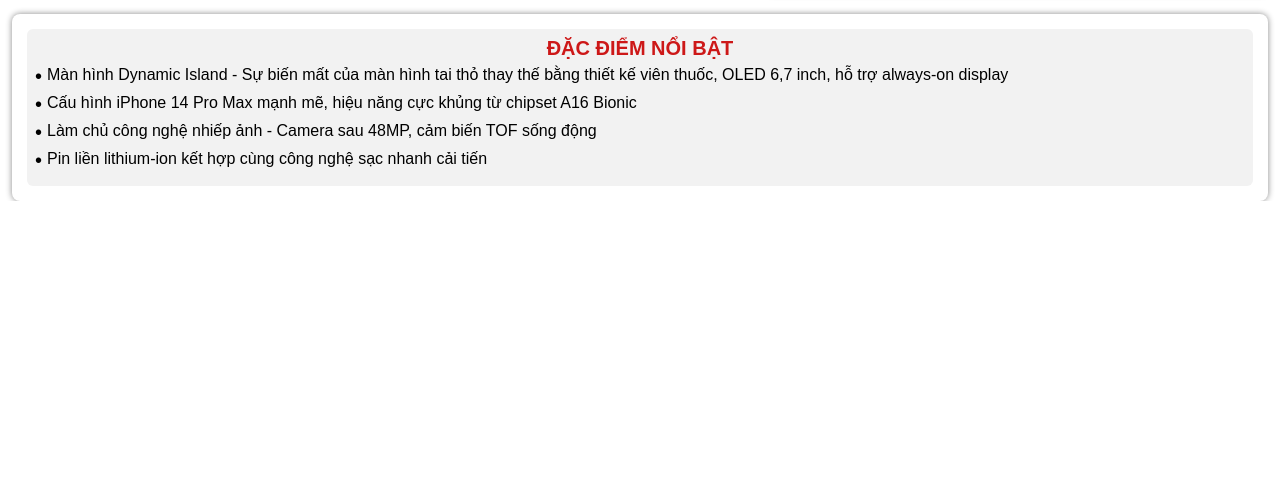
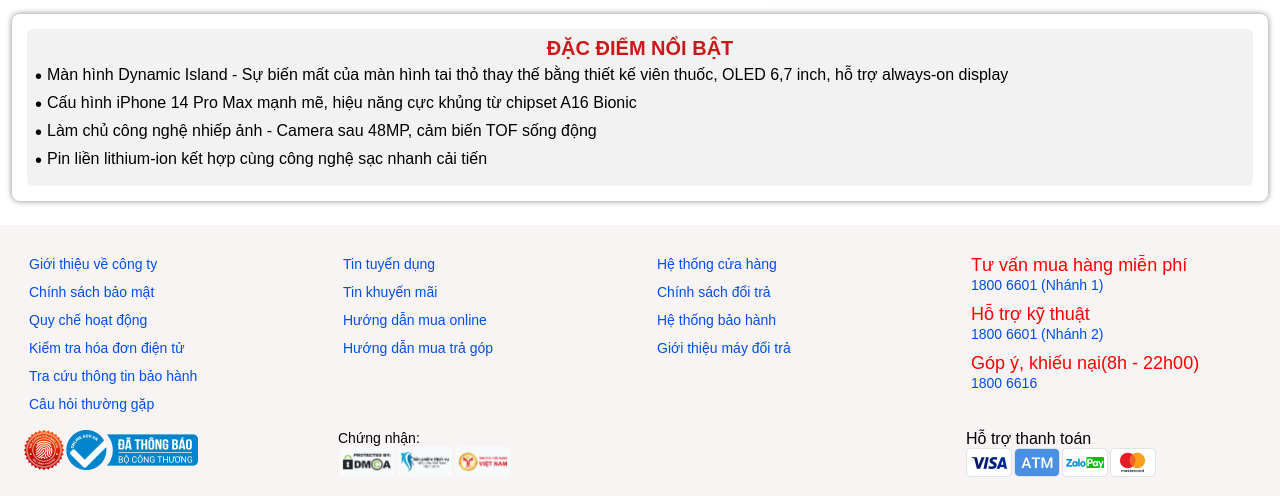
Before and after one commit to nguyenvankhanhdev/ProjectPHP, a PHP site: page /details.html in a window 1280 px wide. Shown: the part 732-1228 px from the top of the page. Before the commit the page ends 933 px from the top, so only its background shows below. Run offline with PHP 8.4, Linux system fonts and the light colour scheme.

Commit message:
update css

```diff
--- a/assets/details.css
+++ b/assets/details.css
@@ -594,6 +595,7 @@
     border-radius: 8px;
     box-shadow: 0 0 6px #888888;
     padding: 15px;
+    margin-bottom: 24px;
 }
 
 .main-content {
@@ -634,7 +636,95 @@
     width: auto;
 }
 
-@media only screen and (max-width: 992px) {
+
+/* =====footer============= */
+.footer {
+    background-color: #f9f4f4;
+
+}
+
+.footer .footer-contact {
+    display: flex;
+    padding: 25px 0 15px;
+}
+
+.footer .contact-item {
+    padding: 0 12px;
+    width: 25%;
+}
+
+.footer .contact-item ul {
+    padding-left: 0;
+    min-height: 180px;
+}
+
+
+
+.footer .contact-item li a {
+    text-decoration: none;
+    color: #004ee9;
+    font-size: 14px;
+}
+.footer .contact-item li{
+    list-style: none;
+    padding: 5px;
+}
+
+.footer .contact-item .trtit {
+    margin: 0;
+    font-size: 14px;
+}
+
+.footer .contact-item .ftr2 p {
+    color: red;
+    font-weight: 500;
+    font-size: 18px;
+}
+
+.footer .contact-icon {
+    display: flex;
+    flex-wrap: wrap;
+    align-items: center;
+}
+
+.footer .contact-icon .icon-item {
+    margin-right: 2px;
+}
+
+.footer .contact-icon .icon-item .cth1 {
+    max-width: 40px;
+}
+
+.footer .contact-icon .icon-item .cth2 {
+    max-width: 132px;
+}
+
+.footer .contact-icon .icon-item .cth3 {
+    max-width: 56px;
+}
+
+.footer .contact-item li a:hover {
+    color: #a6a6e9;
+}
+
+.footer .support-pay {
+    display: flex;
+
+}
+
+.footer .pay-item {
+    margin-right: 2px;
+}
+
+.footer .support-pay img {
+    max-width: 46px;
+}
+
+.fs-bxh span {
+    display: inline-block;
+    max-height: 115px;
+}
+@media only screen and (max-width: 576px) {
     .home-page {
         display: none;
     }
--- a/assets/style.css
+++ b/assets/style.css
@@ -944,7 +944,7 @@
 
 .footer .contact-item ul {
     padding-left: 0;
-    min-height: 210px;
+    min-height: 170px;
 }
 
 
--- a/details.html
+++ b/details.html
@@ -235,6 +235,89 @@
                 </div>
             </div>
         </div>
+
+        <footer>
+            <div class="footer">
+                <div class="container">
+                    <div class="footer-contact">
+                        <div class="contact-item">
+                            <ul>
+                                <li><a href="">Giới thiệu về công ty</a></li>
+                                <li><a href="">Chính sách bảo mật</a></li>
+                                <li><a href="">Quy chế hoạt động</a></li>
+                                <li><a href="">Kiểm tra hóa đơn điện tử</a></li>
+                                <li><a href="">Tra cứu thông tin bảo hành</a></li>
+                                <li><a href="">Câu hỏi thường gặp </a></li>
+                            </ul>
+                            <div class="contact-icon">
+                                <div class="icon-item">
+                                    <img class="cth1" src="./assets/img/ft-img1.png" alt="">
+                                </div>
+                                <div class="icon-item">
+                                    <img class="cth2" src="./assets/img/ft-img2.png" alt="">
+                                </div>
+                            </div>
+                        </div>
+                        <div class="contact-item">
+                            <ul>
+                                <li><a href="">Tin tuyển dụng</a></li>
+                                <li><a href="">Tin khuyến mãi</a></li>
+                                <li><a href="">Hướng dẫn mua online</a></li>
+                                <li><a href="">Hướng dẫn mua trả góp</a></li>
+
+                            </ul>
+                            <p class="trtit">Chứng nhận:</p>
+                            <div class="contact-icon">
+                                <div class="icon-item">
+                                    <img class="cth3" src="./assets/img/ft-img3.png" alt="">
+                                </div>
+                                <div class="icon-item">
+                                    <img class="cth3" src="./assets/img/ft-img4.png" alt="">
+                                </div>
+                                <div class="icon-item">
+                                    <img class="cth3" src="./assets/img/ft-img5.png" alt="">
+                                </div>
+                            </div>
+                        </div>
+                        <div class="contact-item">
+                            <ul>
+                                <li><a href="">Hệ thống cửa hàng</a></li>
+                                <li><a href="">Chính sách đổi trả</a></li>
+                                <li><a href="">Hệ thống bảo hành</a></li>
+                                <li><a href="">Giới thiệu máy đổi trả</a></li>
+                            </ul>
+                        </div>
+                        <div class="contact-item contact-custom">
+                            <ul class="ftr2">
+                                <li>
+                                    <p>Tư vấn mua hàng miễn phí</p>
+                                    <a href="">1800 6601 <span>(Nhánh 1)</span></a>
+
+                                </li>
+                                <li>
+                                    <p>Hỗ trợ kỹ thuật</p>
+                                    <a href="">1800 6601
+                                        <span>(Nhánh 2)</span>
+                                    </a>
+                                </li>
+                                <li>
+                                    <p>Góp ý, khiếu nại(8h - 22h00)</p>
+                                    <a href="">1800 6616</a>
+                                </li>
+                            </ul>
+                            <p class="contact-title">Hỗ trợ thanh toán</p>
+                            <div class="support-pay">
+                                <div class="pay-item"><img src="./assets/img/visa.png" alt=""></div>
+                                <div class="pay-item"><img src="./assets/img/atm.png" alt=""></div>
+                                <div class="pay-item"><img src="./assets/img/zalo-pay.png" alt=""></div>
+                                <div class="pay-item"><img src="./assets/img/master-card.png" alt=""></div>
+                            </div>
+                        </div>
+
+                    </div>
+                </div>
+            </div>
+        </footer>
     </main>
 </body>
 
```
Also changed, not shown: other parts of assets/details.css (+78 -18 lines), other parts of details.html (+15 -15 lines), assets/cart.css (+92 -1 lines), assets/introduce.css (deleted, +0 -47 lines), cart.html (+99 -17 lines), index.html (+15 -15 lines), introduce.html (+24 -22 lines), log-in.html (+15 -15 lines), samsung.html (+15 -15 lines).
